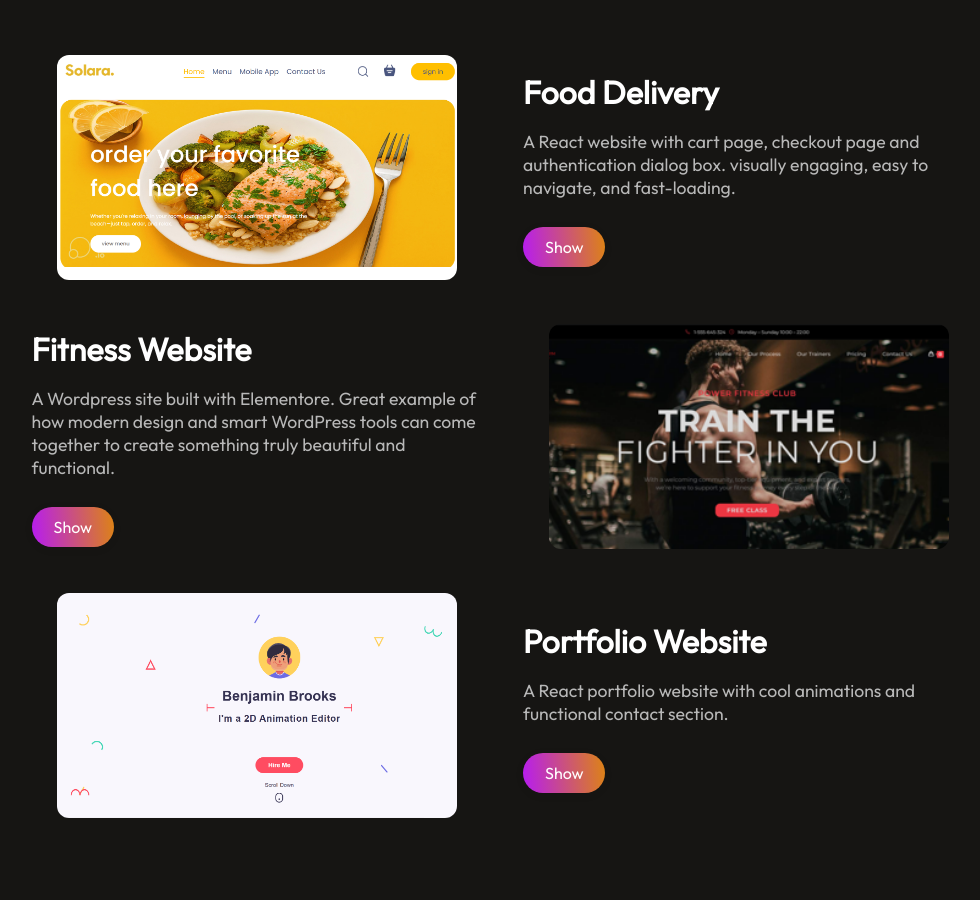
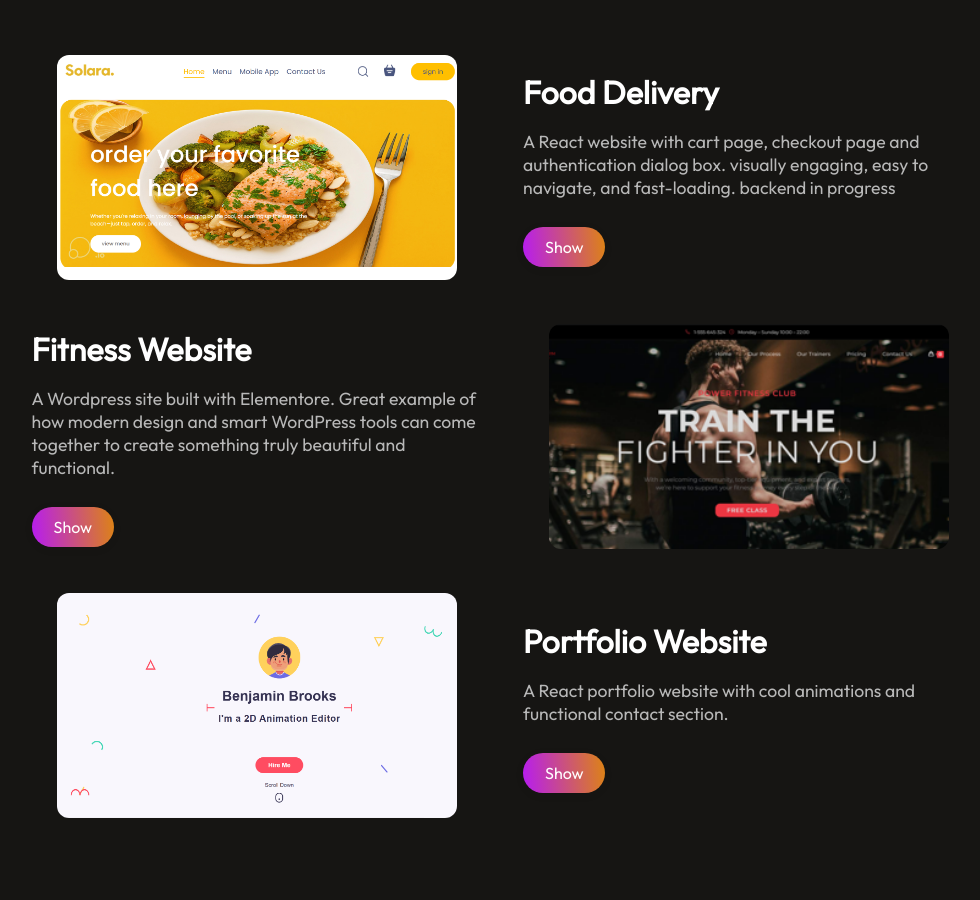
Before and after one commit to tsigesemra/portfolio, a React (Vite) app: page / in a window 1280 px wide. Shown: the part 2340-3240 px from the top of the page, without its empty margins (137-1117 px from the left). Built offline with nearby package versions, Linux system fonts and the light colour scheme.

Commit message:
Update MyWork.jsx

```diff
--- a/src/components/myWork/MyWork.jsx
+++ b/src/components/myWork/MyWork.jsx
@@ -8,7 +8,7 @@ import AnchorLink from 'react-anchor-link-smooth-scroll'
 const sectionData = [
   {
     heading: 'Food Delivery ',
-    text: 'A React website with cart page, checkout page and authentication dialog box. visually engaging, easy to navigate, and fast-loading. ',
+    text: 'A React website with cart page, checkout page and authentication dialog box. visually engaging, easy to navigate, and fast-loading. backend in progress ',
     img: mywork_data[0].w_img,
     readMore: true,
   },
```
